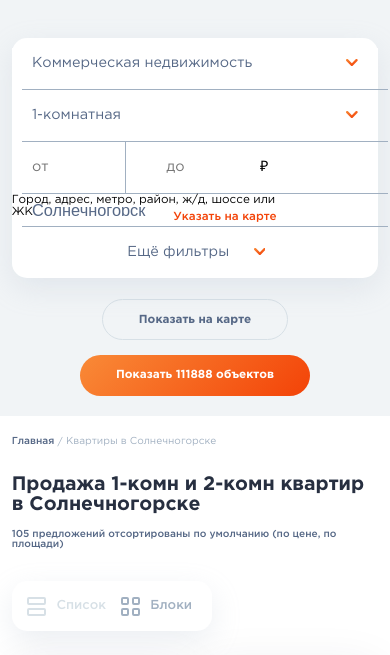
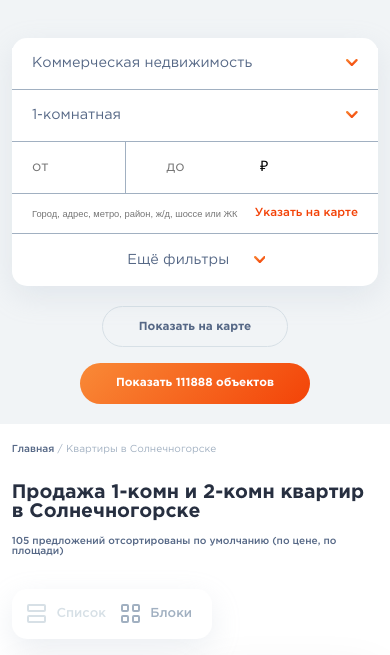
Before and after one commit to SemenMilokhin/KDK, a website: page app/objects-in-blocks.html in a window 390 px wide. Shown: the part 118-773 px from the top of the page. Drawn offline with Linux system fonts and the light colour scheme.

Commit message:
filters changes

```diff
--- a/app/objects-in-blocks.html
+++ b/app/objects-in-blocks.html
@@ -434,11 +434,9 @@
 					</div>
 					<span class="filters-hl"></span>
 					<div class="adress">
-						<span class="adress__label">Город, адрес, метро, район, ж/д, шоссе или ЖК</span>
-						<div class="adress__wrapper">
-							<input type="text" class="adress__input" name="area" id="area-field" value="Солнечногорск" readonly>
-							<button class="adress__map-btn">Указать на карте</button>
-						</div>
+						<label for="address-input" class="adress__label"></label>
+						<input id="address-input" type="text" name="adress" class="adress__input" placeholder="Город, адрес, метро, район, ж/д, шоссе или ЖК">
+						<button class="adress__map-btn">Указать на карте</button>
 					</div>
 					<span class="filters-hl"></span>
 					<button class="more-filters-btn">
--- a/app/sass/_media.scss
+++ b/app/sass/_media.scss
@@ -298,6 +298,21 @@
 	}
 	.adress {
 		height: auto;
+		width: 100%;
+		&__label {
+			padding: 0;
+			top: 0;
+			left: 0;
+		}
+		&__input {
+			display: inline-block;
+			width: 265px;
+		}
+		&__map-btn {
+			right: 20px;
+			top: 2px;
+			margin: auto 0;
+		}
 	}
 	.more-filters-btn {
 		margin: 10px auto;
@@ -308,6 +323,7 @@
 	.filters-hl {
 		width: 100%;
 		height: 1px;
+		margin: 0;
 	}
 	.more-filters-wrapper {
 		padding-top: 30px;
@@ -1011,15 +1027,15 @@
 		}
 	}
 	.adress {
-		&__label {
-			font-size: 3vw;
-		}
 		&__input {
-		    width: 47.5vw;
-		    font-size: 4.2vw;
-		    line-height: 4.8vw;
+			font-size: 2.4vw;
+			height: 5vw;
+			width: 55vw;
 		}
 		&__map-btn {
+			right: 5.2vw;
+			top: 0;
+			height: 3.7vw;
 			font-size: 3vw;
 			line-height: 3.7vw;
 		}
```
Also changed, not shown: app/css/style.css.
